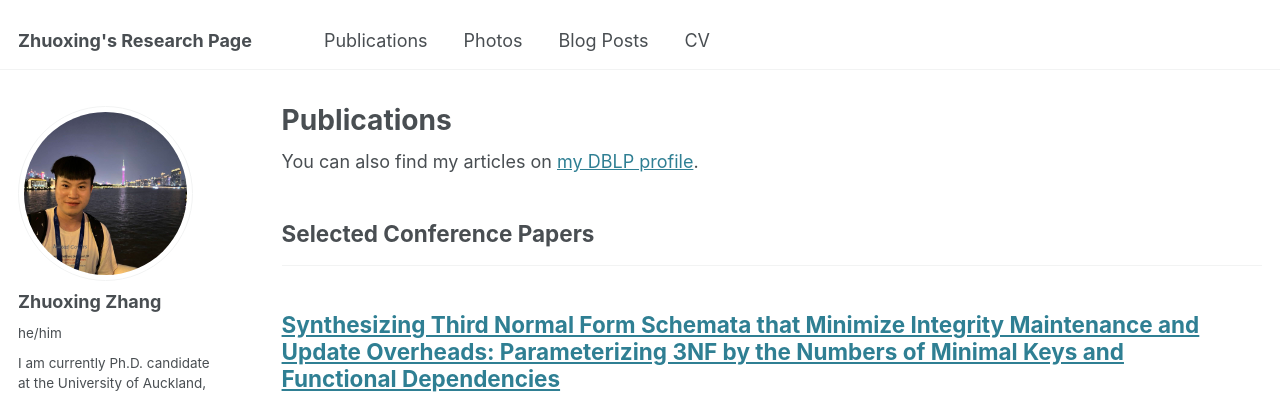
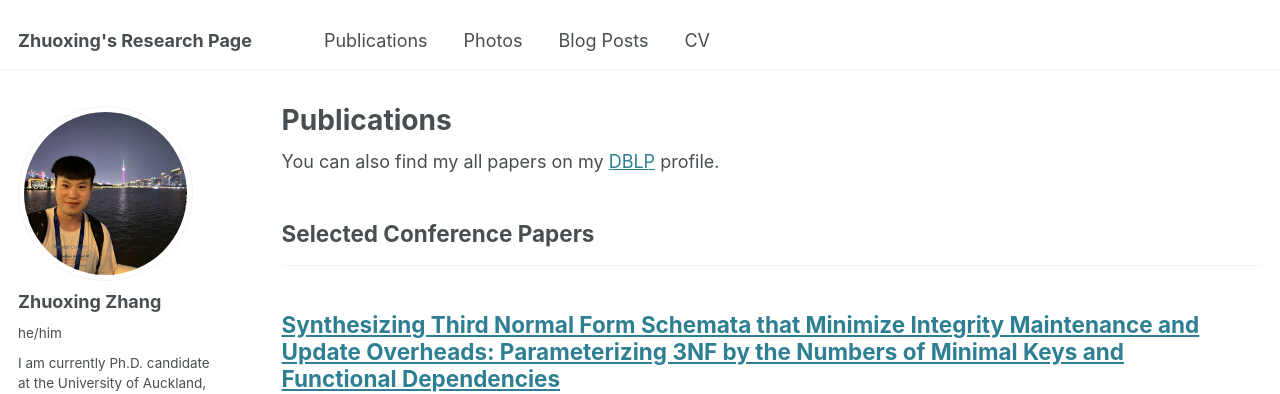
Before and after one commit to zhuoxingzhang/zhuoxingzhang.github.io, a Jekyll site: the page built from _pages/publications.html, in a window 1280 px wide and 900 px high. Shown: the top 394 px of the window. Built offline with Jekyll 4.4.1, drawn with Linux system fonts in a browser that asks for light colours; some web fonts are replaced.

Commit message:
Update publications.html

```diff
--- a/_pages/publications.html
+++ b/_pages/publications.html
@@ -9,7 +9,7 @@ author_profile: true
   <div class="wordwrap">You can also find my articles on <a href="{{site.author.googlescholar}}">my Google Scholar profile</a>.</div>
 {% endif %} -->
 
-<div class="wordwrap">You can also find my articles on <a href="https://dblp.org/pid/223/8303.html">my DBLP profile</a>.</div>
+<div class="wordwrap">You can also find my all papers on my <a href="https://dblp.org/pid/223/8303.html">DBLP</a> profile.</div>
 
 {% include base_path %}
 
```
